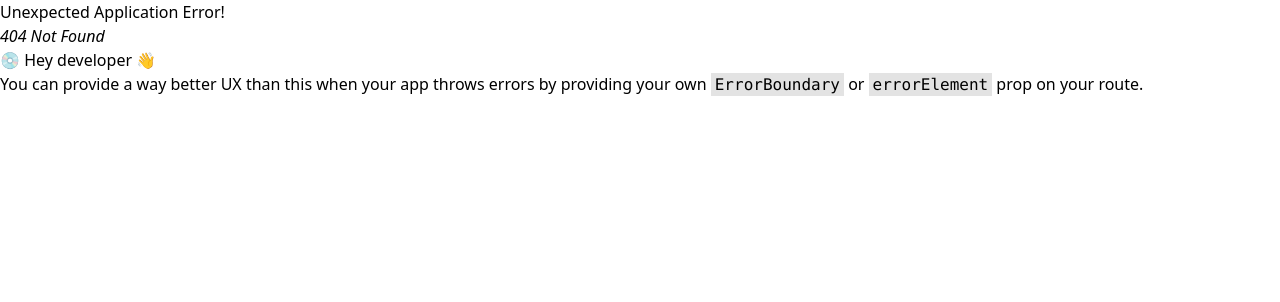
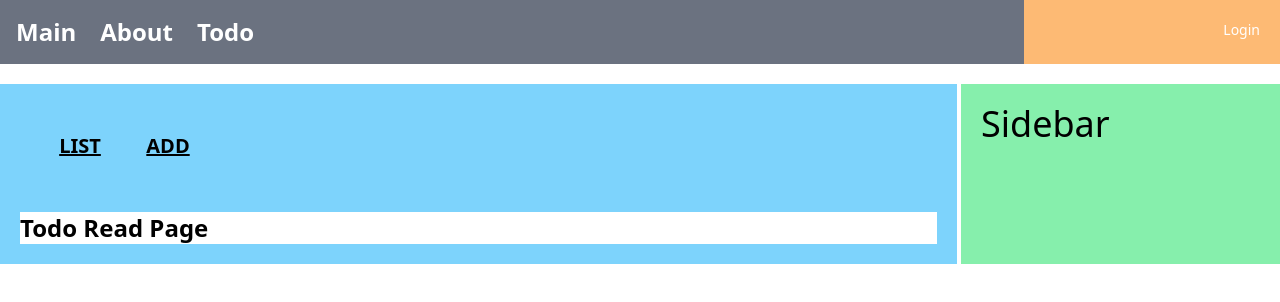
Before and after one commit to seminify/mall, a React (Create React App) app in the folder app/: page /todo/read/1 in a window 1280 px wide. Before the commit this address had no page. Shown: the top 302 px of the page. Built offline with nearby package versions, Linux system fonts and the light colour scheme.

Commit message:
URL Params 사용하기

```diff
--- /dev/null
+++ b/app/src/pages/todo/ReadPage.js
@@ -0,0 +1,7 @@
+const ReadPage = () => (
+  <div className='mt-6 w-full bg-white font-extrabold'>
+    <div className='text-2xl'>Todo Read Page</div>
+  </div>
+);
+
+export default ReadPage;
--- a/app/src/router/todoRouter.js
+++ b/app/src/router/todoRouter.js
@@ -3,6 +3,7 @@ import { Navigate } from 'react-router-dom';
 
 const Loading = <div>Loading....</div>;
 const TodoList = lazy(() => import('pages/todo/ListPage'));
+const TodoRead = lazy(() => import('pages/todo/ReadPage'));
 
 const todoRouter = () => [
   {
@@ -22,6 +23,14 @@ const todoRouter = () => [
       </Suspense>
     ),
   },
+  {
+    path: 'read/:tno',
+    element: (
+      <Suspense fallback={Loading}>
+        <TodoRead />
+      </Suspense>
+    ),
+  },
 ];
 
 export default todoRouter;
```
